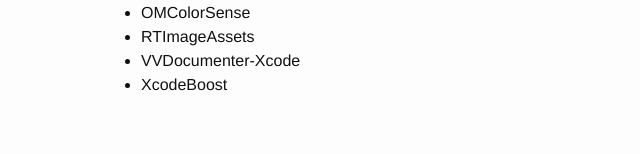
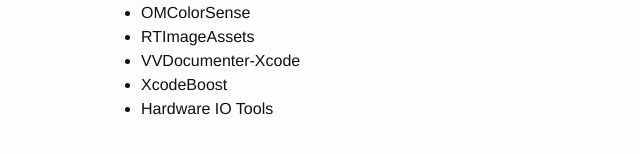
Before and after one commit to GeekRRK/GeekRRK.github.io, a Jekyll site: the page built from _posts/2016-04-18-Xcode Plugins.md, in a window 1280 px wide. Shown: the part 236-390 px from the top of the page, without its empty margins (159-799 px from the left). Built offline with Jekyll 4.4.1, drawn with Linux system fonts in a browser that asks for light colours.

Commit message:
Update Xcode Plugins

```diff
--- a/_posts/2016-04-18-Xcode Plugins.md
+++ b/_posts/2016-04-18-Xcode Plugins.md
@@ -10,3 +10,4 @@ title: Xcode Plugins
 * RTImageAssets
 * VVDocumenter-Xcode
 * XcodeBoost
+* Hardware IO Tools
```
